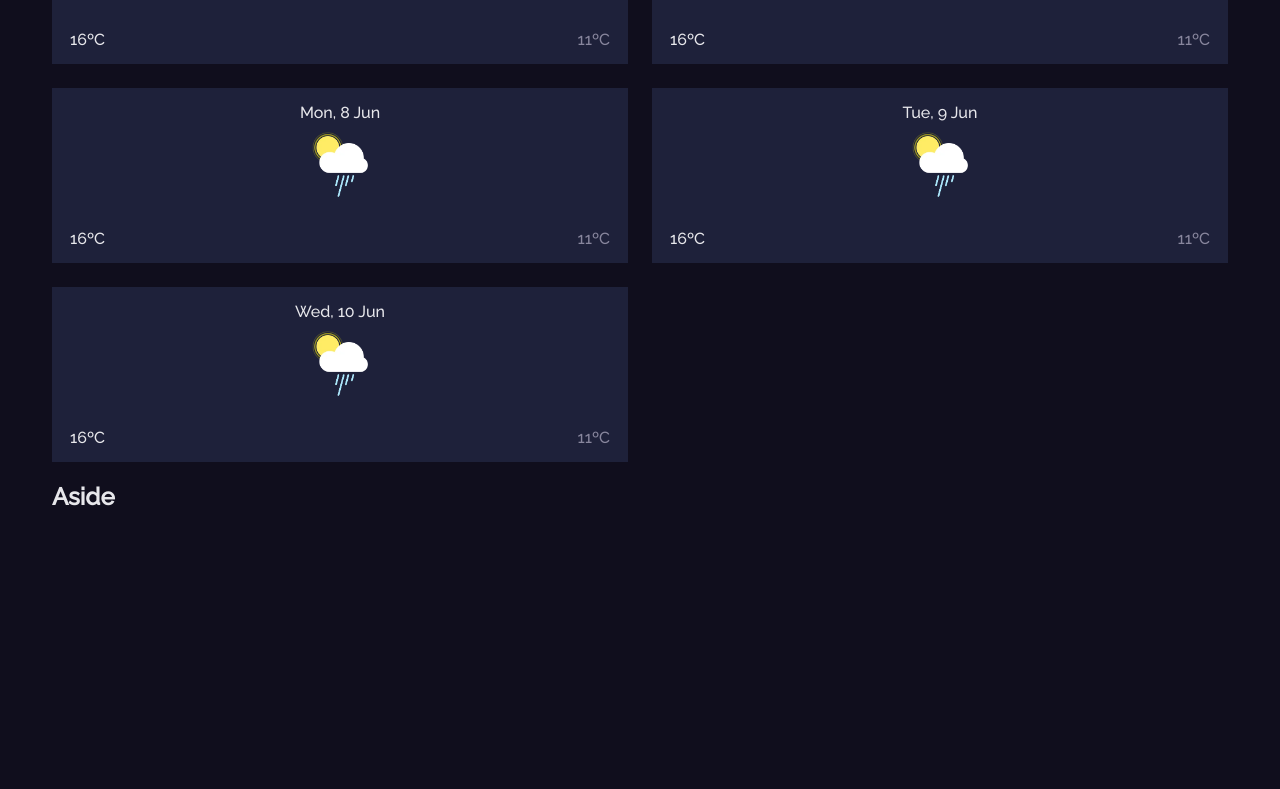
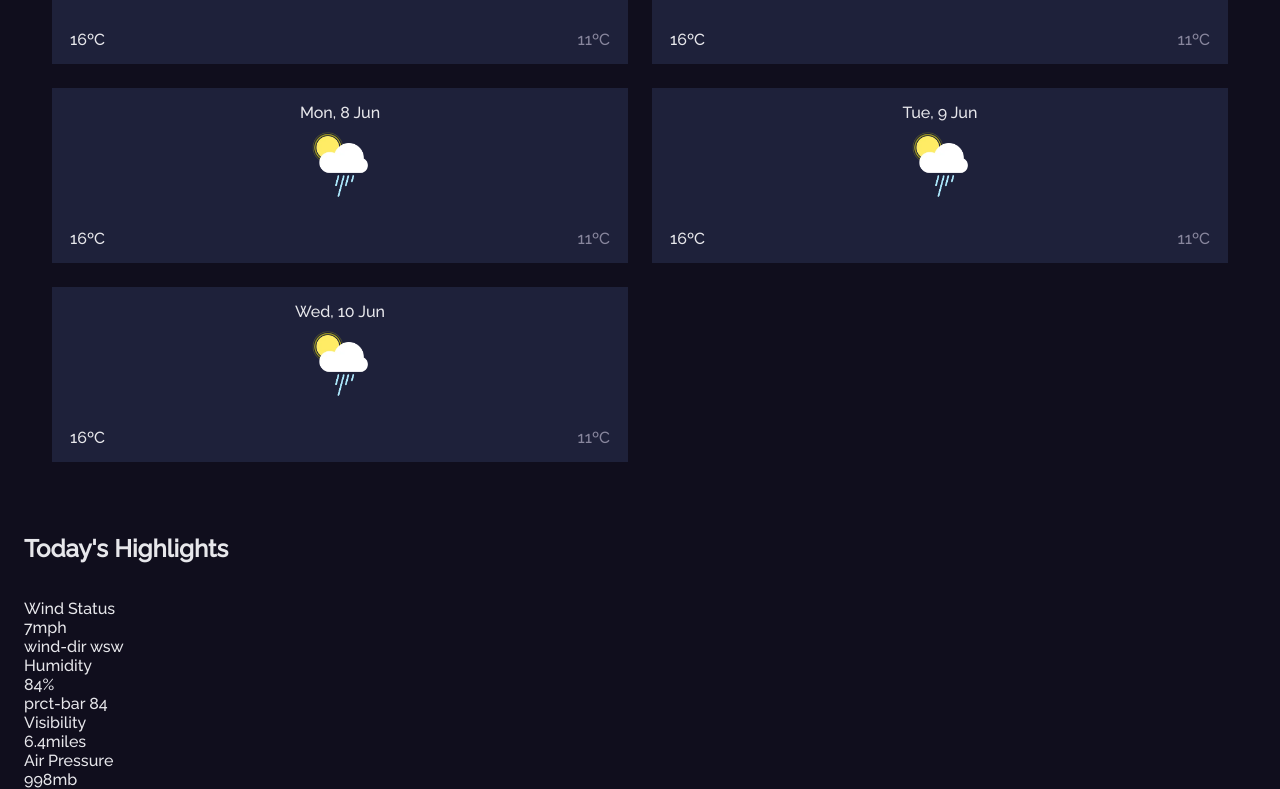
Before and after one commit to pedrorxmos/weather-app-challenge, a React (Vite) app: page / in a window 1280 px wide. Shown: the part 1732-2521 px from the top of the page. Before the commit the page ends 2315 px from the top, so only its background shows below. Built offline with nearby package versions, Linux system fonts and the light colour scheme.

Commit message:
💄 feat(aside): highlights basic structure

```diff
--- /dev/null
+++ b/src/components/highlights/Highlights.jsx
@@ -0,0 +1,21 @@
+import './highlights.scss';
+
+export function Highlights({type, value, measure, res}) {
+
+  return(
+    <div className="hl-card">
+      <div className="hl__group">
+        <p>{type}</p>
+        <p className="hl-value">{value}<span>{measure}</span></p>
+      </div>
+      {type === 'Wind Status' &&
+        <div className="wind-dir">wind-dir {res}</div>
+      }
+      {type === 'Humidity' &&
+        <div className="prct-bar">prct-bar {value}</div>
+      }
+    </div>
+  )
+}
+
+//http://api.weatherapi.com/v1/forecast.json?key=bd802df2bdd042d1a42211235232603&q=Valencia&days=6&aqi=no&alerts=no
--- a/src/views/aside/Aside.jsx
+++ b/src/views/aside/Aside.jsx
@@ -1,4 +1,5 @@
 import { DayComponent } from '../../components/day/DayComponent';
+import { Highlights } from '../../components/highlights/Highlights';
 import './aside.scss';
 
 export function Aside() {
@@ -33,7 +34,7 @@ export function Aside() {
       max: 16,
       min: 11
     }
-  ]
+  ];
 
   return(
     <main className="aside">
@@ -43,7 +44,15 @@ export function Aside() {
         ))}
 
       </div>
-      <h2 className='h1'>Aside</h2>
+      <div className="aside__highlitghts">
+        <h2>Today's Highlights</h2>
+        <div className="hl-list">
+          <Highlights type="Wind Status" value={7} measure="mph" res="wsw"/>
+          <Highlights type="Humidity" value={84} measure="%"/>
+          <Highlights type="Visibility" value={6.4} measure="miles"/>
+          <Highlights type="Air Pressure" value={998} measure="mb"/>
+        </div>
+      </div>
     </main>
   )
 }
--- a/src/views/aside/aside.scss
+++ b/src/views/aside/aside.scss
@@ -1,11 +1,15 @@
 @import '../../scss/exports';
 
 .aside {
-  padding: $pd-xl;
-
   .aside__week {
+    padding: $pd-xl;
     display: grid;
     grid-template-columns: repeat(2, 1fr);
     grid-gap: 1.5rem;
   }
+
+  .aside__highlitghts {
+    padding: 0 $pd-sm;
+    @include d-flex(column, 1rem);
+  }
 }
```
Also changed, not shown: src/components/highlights/highlights.scss (added).
